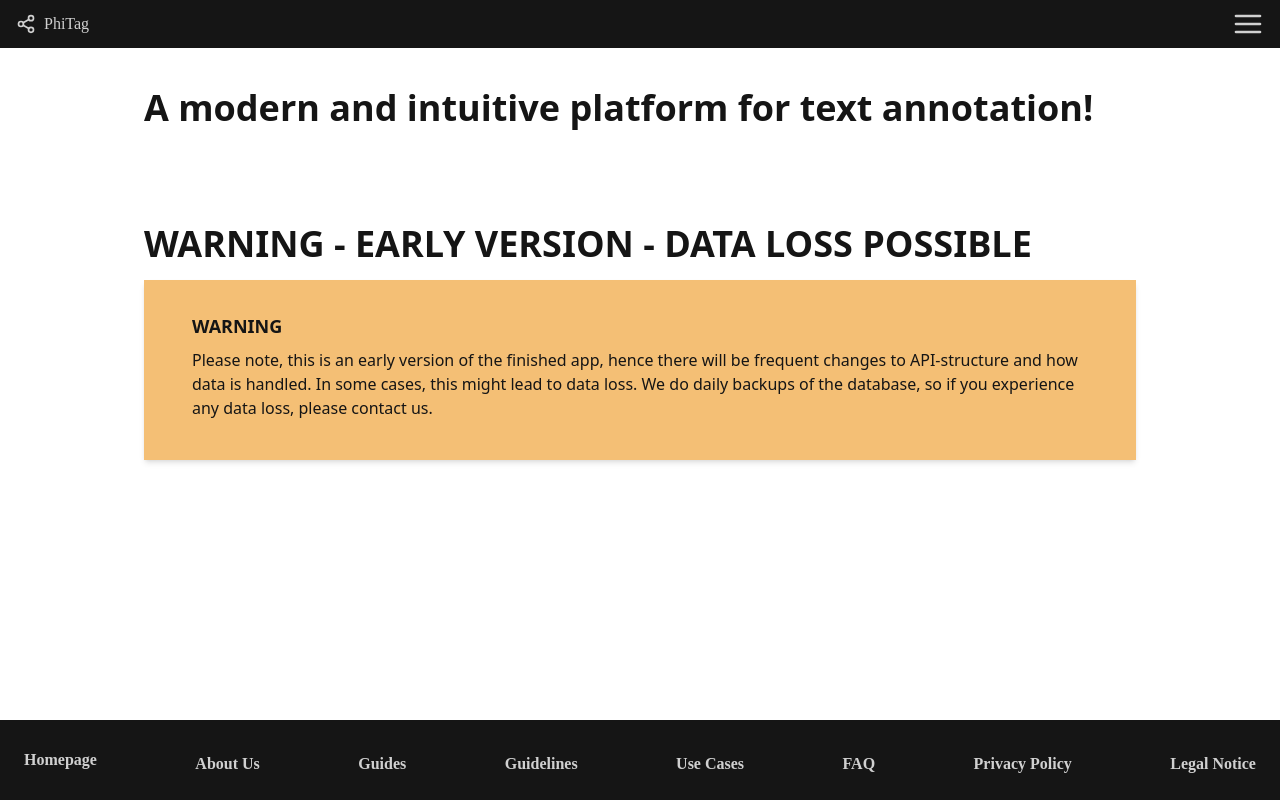
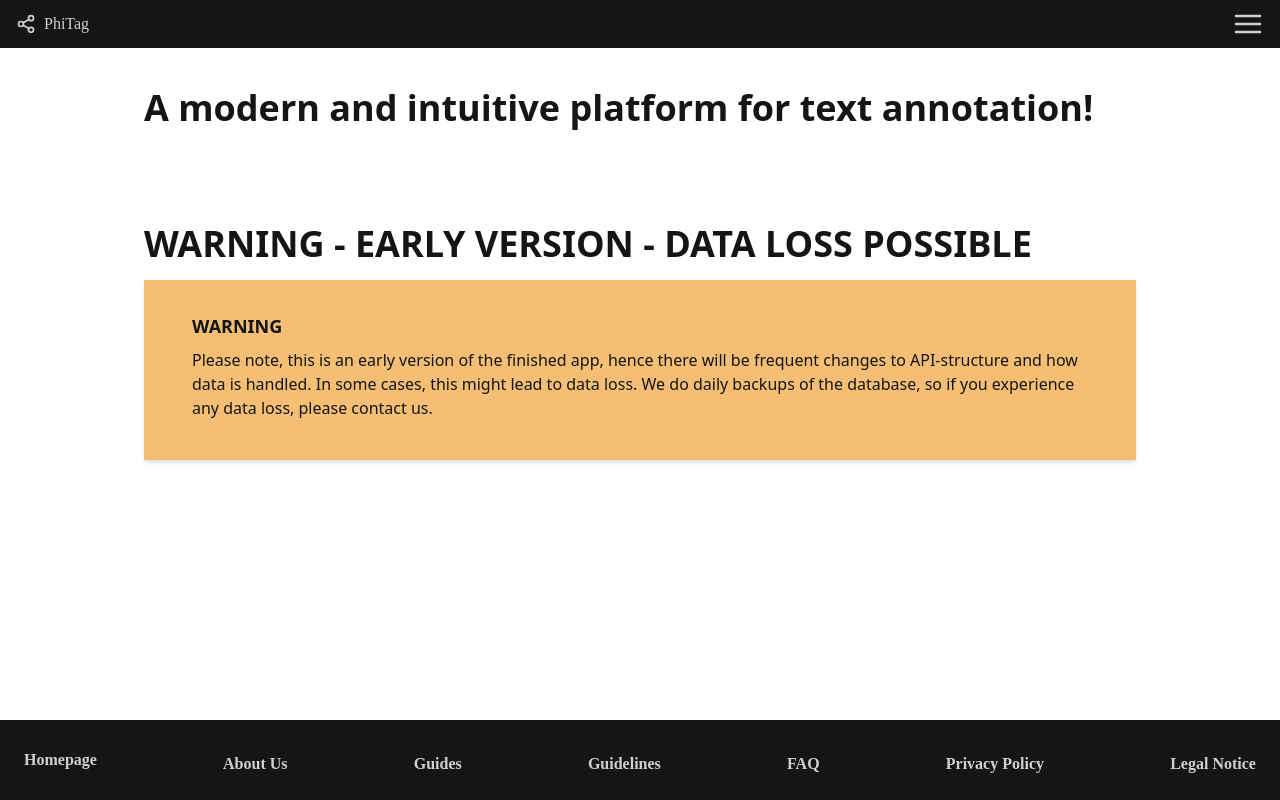
Before and after one commit to companno/phitag, a Next.js app in the folder frontend/: page / in a window 1280 px wide. Built offline with nearby package versions, Linux system fonts and the light colour scheme; a web font is replaced by a local one.

Commit message:
Remove phitag-prod info.

```diff
--- a/frontend/components/specific/navbar/basicfooter.tsx
+++ b/frontend/components/specific/navbar/basicfooter.tsx
@@ -34,12 +34,6 @@ const BasicFooter: React.FC<{}> = () => {
                             </a>
                         </Link>
 
-                        <Link href="/use-cases">
-                            <a className="flex items-center">
-                                Use Cases
-                            </a>
-                        </Link>
-
                         <Link href="/faq">
                             <a className="flex items-center">
                                 FAQ
@@ -52,15 +46,13 @@ const BasicFooter: React.FC<{}> = () => {
                             </a>
                         </Link>
 
-                        <Link href="https://www.uni-stuttgart.de/en/legal-notice/">
+                        <Link href="/legal-notice">
                             <a className="flex items-center">
                                 Legal Notice
                             </a>
                         </Link>
 
                     </div>
-
-
                 </div>
 
             </div>
```
